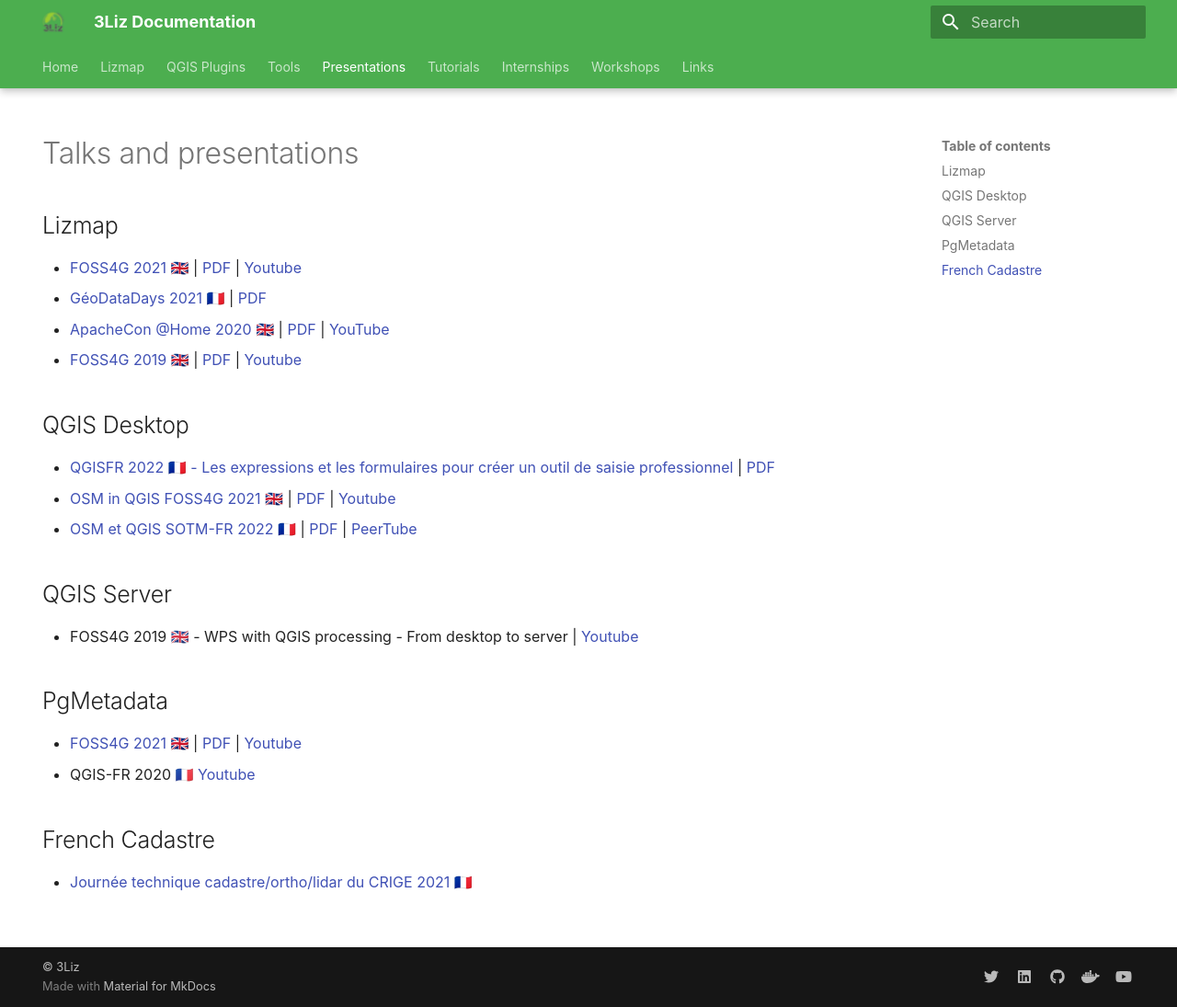
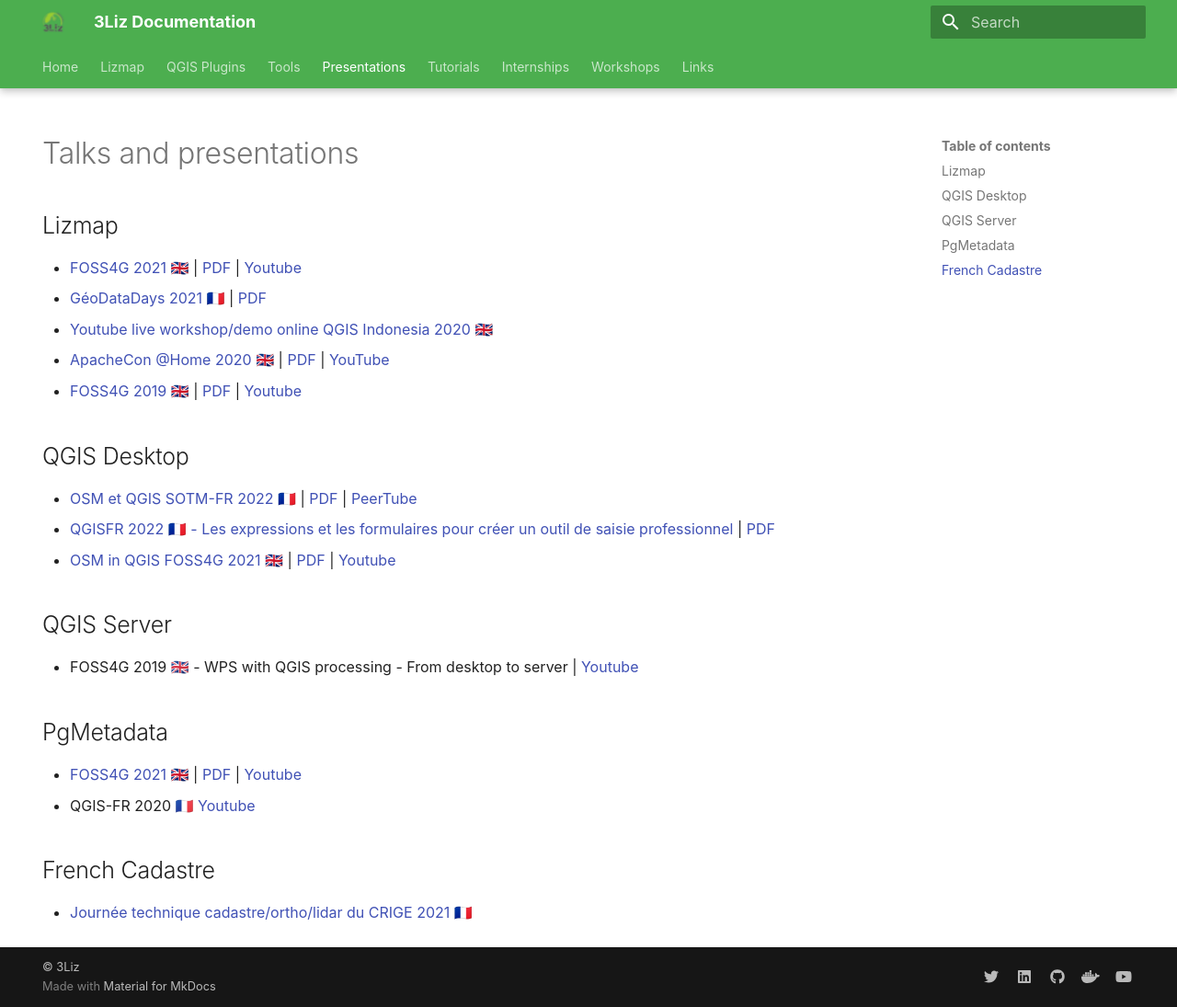
Before and after one commit to 3liz/3liz.github.io, an MkDocs documentation site: the page built from docs/talks.md, in a window 1280 px wide and 1095 px high. Shown: the whole window at 92% size. Built offline with MkDocs 1.6.1 and Material for MkDocs 9.7.7, drawn with Linux system fonts in a browser that asks for light colours; nearby versions of some CDN libraries.

Commit message:
Add youtube Indonesia

```diff
--- a/docs/talks.md
+++ b/docs/talks.md
@@ -12,6 +12,7 @@
   | [Youtube](https://www.youtube.com/watch?v=NIgFgkyBRts)
 * [GéoDataDays 2021 🇫🇷](https://docs.3liz.org/presentations/2021-09-geodatadays-lizmap.html)
   | [PDF](https://docs.3liz.org/presentations/pdf/GéoDataDays-2021-Lizmap-Web-Client.pdf)
+* [Youtube live workshop/demo online QGIS Indonesia 2020 🇬🇧](https://www.youtube.com/watch?v=_qwgmOjy2nY)
 * [ApacheCon @Home 2020 🇬🇧](https://docs.3liz.org/presentations/2020-09-apachecon-lizmap.html)
   | [PDF](https://docs.3liz.org/presentations/pdf/ApacheCon-@Home-2020-Lizmap-Web-Client.pdf)
   | [YouTube](https://www.youtube.com/watch?v=9vNsPM8k4QY)
@@ -21,14 +22,14 @@
 
 ## QGIS Desktop
 
+* [OSM et QGIS SOTM-FR 2022 🇫🇷](https://docs.3liz.org/presentations/2022-06-sotm-fr-osm-et-qgis.html)
+  | [PDF](https://docs.3liz.org/presentations/pdf/SOTM-FR-2022-osm-et-qgis.pdf)
+  | [PeerTube](https://peertube.openstreetmap.fr/w/vDdaxGfbmKuVdReXyJhexG)
 * [QGISFR 2022 🇫🇷 - Les expressions et les formulaires pour créer un outil de saisie professionnel](https://docs.3liz.org/presentations/2022-01_QGISFR_2022_outil_saisie_avec_expressions_Michael_DOUCHIN.html)
   | [PDF](https://docs.3liz.org/presentations/pdf/QGISFR-2022-Outil_saisie_avec_expressions.pdf)
 * [OSM in QGIS FOSS4G 2021 🇬🇧](https://docs.3liz.org/presentations/2021-09-foss4g-osm-in-qgis.html)
   | [PDF](https://docs.3liz.org/presentations/pdf/FOSS4G-2021-osm-in-qgis.pdf)
   | [Youtube](https://www.youtube.com/watch?v=l95PoHGLrTI)
-* [OSM et QGIS SOTM-FR 2022 🇫🇷](https://docs.3liz.org/presentations/2022-06-sotm-fr-osm-et-qgis.html)
-  | [PDF](https://docs.3liz.org/presentations/pdf/SOTM-FR-2022-osm-et-qgis.pdf)
-  | [PeerTube](https://peertube.openstreetmap.fr/w/vDdaxGfbmKuVdReXyJhexG)
 
 ## QGIS Server
 
```
